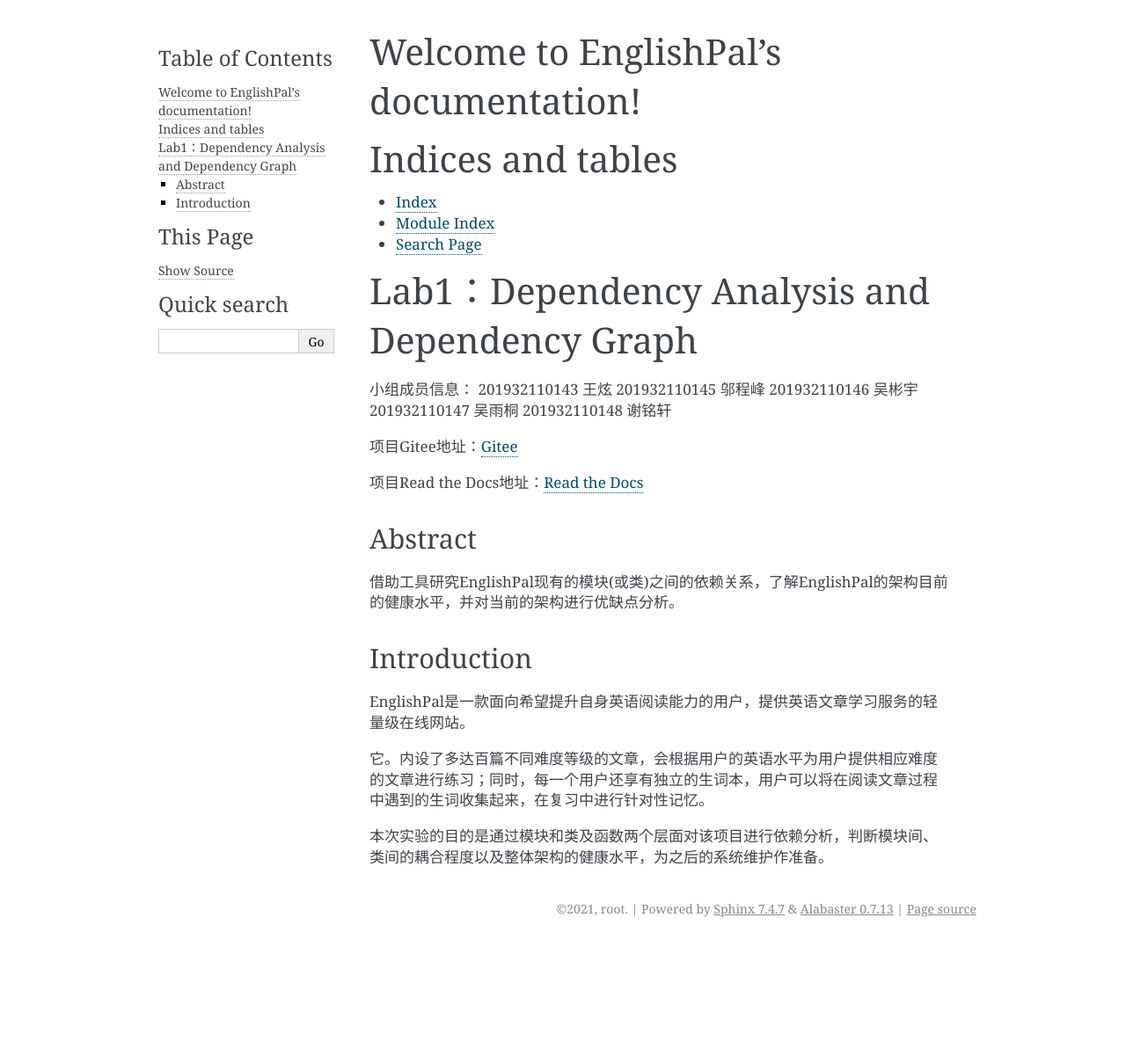
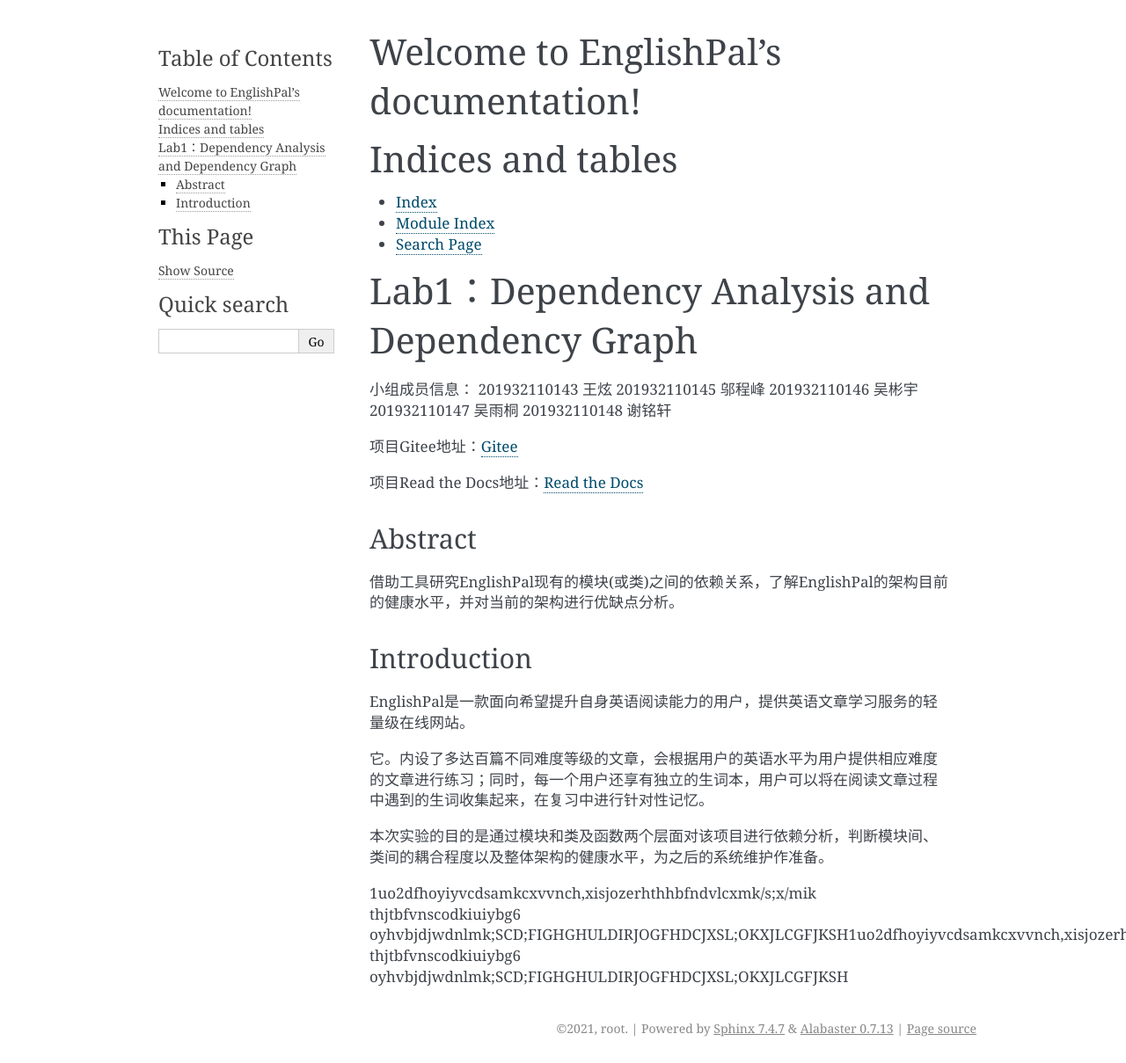
Before and after one commit to Steven-Yutong/EnglishPal, a Sphinx documentation site: the page built from docs/source/index.rst, in a window 1280 px wide. Shown: the whole page at 88% size. Built offline with Sphinx 7.4.7, drawn with Linux system fonts in a browser that asks for light colours; before the commit the page ends 1073 px from its top, so only the background shows below that.

Commit message:
Update index.rst

```diff
--- a/docs/source/index.rst
+++ b/docs/source/index.rst
@@ -42,3 +42,5 @@
 它。内设了多达百篇不同难度等级的文章，会根据用户的英语水平为用户提供相应难度的文章进行练习；同时，每一个用户还享有独立的生词本，用户可以将在阅读文章过程中遇到的生词收集起来，在复习中进行针对性记忆。
 
 本次实验的目的是通过模块和类及函数两个层面对该项目进行依赖分析，判断模块间、类间的耦合程度以及整体架构的健康水平，为之后的系统维护作准备。
+
+1uo2dfhoyiyvcdsamkcxvvnch,xisjozerhthhbfndvlcxmk/s;x/mik thjtbfvnscodkiuiybg6 oyhvbjdjwdnlmk;SCD;FIGHGHULDIRJOGFHDCJXSL;OKXJLCGFJKSH1uo2dfhoyiyvcdsamkcxvvnch,xisjozerhthhbfndvlcxmk/s;x/mik thjtbfvnscodkiuiybg6 oyhvbjdjwdnlmk;SCD;FIGHGHULDIRJOGFHDCJXSL;OKXJLCGFJKSH
```
